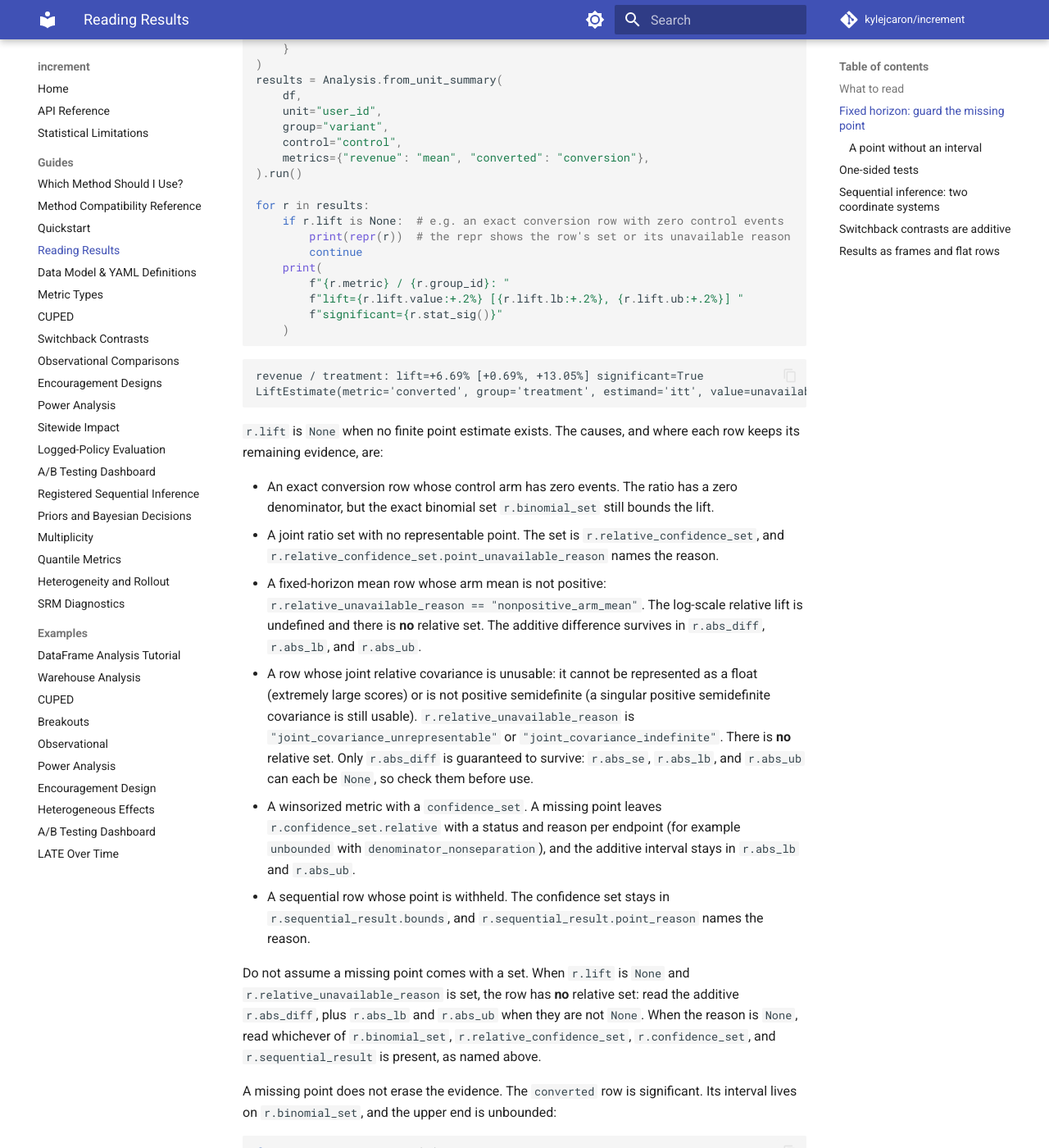
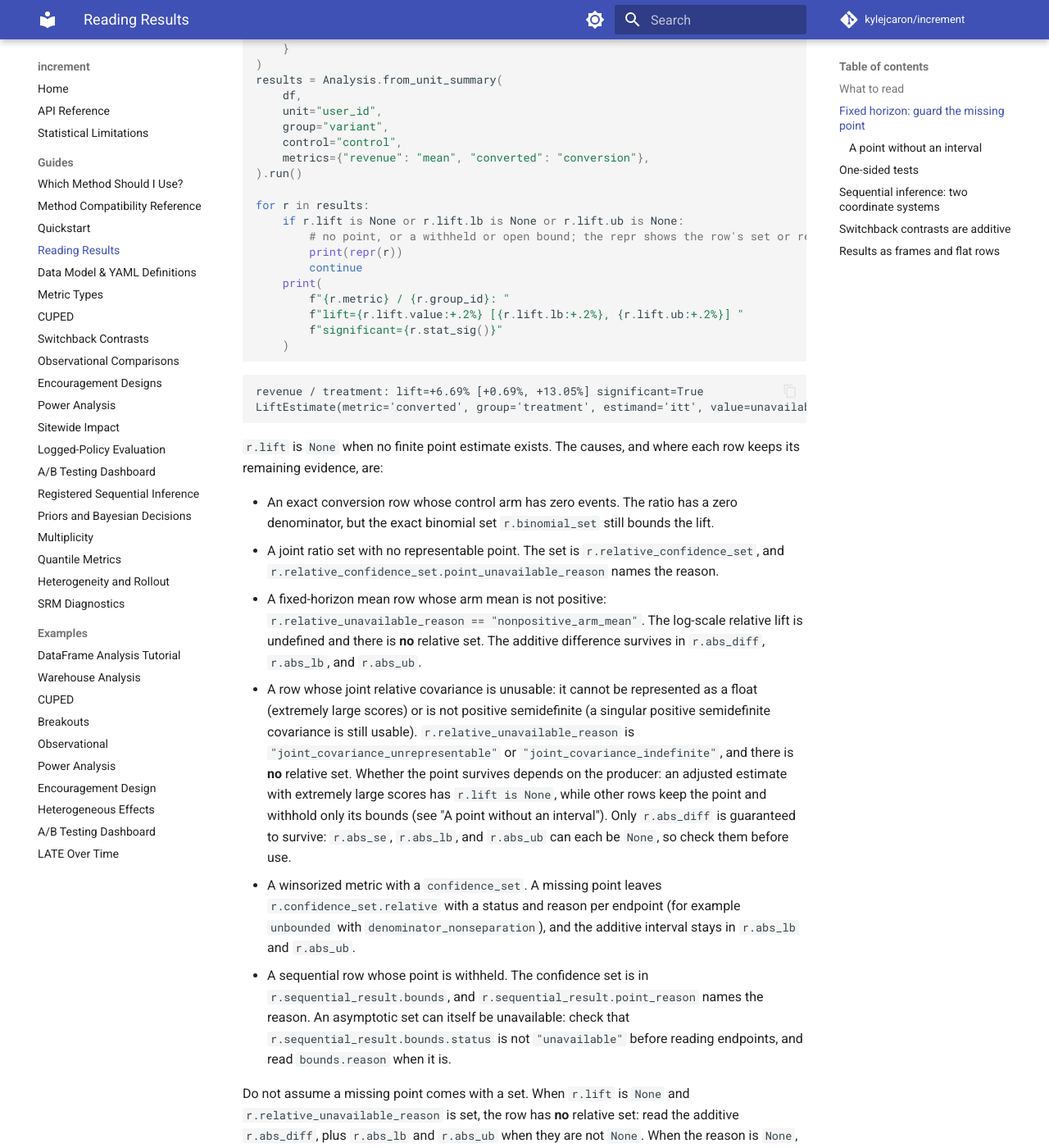
Before and after one commit to kylejcaron/increment, an MkDocs documentation site: the page built from docs/guides/reading-results.md, in a window 1280 px wide and 1400 px high, scrolled down 1962 px. Shown: the whole window at 82% size. Built offline with MkDocs 1.6.1 and Material for MkDocs 9.7.7, drawn with Linux system fonts in a browser that asks for light colours; comment, search, counter and statistics services are not loaded; some of the changed text lies outside the part shown.

Commit message:
docs: qualify selected one-sided mean intervals, covariance point survival, unavailable sequential bounds, and guard withheld bounds in the reading-results loop

````diff
--- a/docs/guides/reading-results.md
+++ b/docs/guides/reading-results.md
@@ -67,8 +67,9 @@ results = Analysis.from_unit_summary(
 ).run()
 
 for r in results:
-    if r.lift is None:  # e.g. an exact conversion row with zero control events
-        print(repr(r))  # the repr shows the row's set or its unavailable reason
+    if r.lift is None or r.lift.lb is None or r.lift.ub is None:
+        # no point, or a withheld or open bound; the repr shows the row's set or reason
+        print(repr(r))
         continue
     print(
         f"{r.metric} / {r.group_id}: "
@@ -99,16 +100,21 @@ each row keeps its remaining evidence, are:
   a float (extremely large scores) or is not positive semidefinite (a singular
   positive semidefinite covariance is still usable).
   `r.relative_unavailable_reason` is `"joint_covariance_unrepresentable"` or
-  `"joint_covariance_indefinite"`. There is **no** relative set. Only
-  `r.abs_diff` is guaranteed to survive: `r.abs_se`, `r.abs_lb`, and `r.abs_ub`
-  can each be `None`, so check them before use.
+  `"joint_covariance_indefinite"`, and there is **no** relative set. Whether the
+  point survives depends on the producer: an adjusted estimate with extremely large
+  scores has `r.lift is None`, while other rows keep the point and withhold
+  only its bounds (see "A point without an interval"). Only `r.abs_diff` is
+  guaranteed to survive: `r.abs_se`, `r.abs_lb`, and `r.abs_ub` can each be
+  `None`, so check them before use.
 - A winsorized metric with a `confidence_set`. A missing point leaves
   `r.confidence_set.relative` with a status and reason per endpoint (for
   example `unbounded` with `denominator_nonseparation`), and the additive
   interval stays in `r.abs_lb` and `r.abs_ub`.
-- A sequential row whose point is withheld. The confidence set stays in
+- A sequential row whose point is withheld. The confidence set is in
   `r.sequential_result.bounds`, and `r.sequential_result.point_reason` names the
-  reason.
+  reason. An asymptotic set can itself be unavailable: check that
+  `r.sequential_result.bounds.status` is not `"unavailable"` before reading
+  endpoints, and read `bounds.reason` when it is.
 
 Do not assume a missing point comes with a set. When `r.lift` is `None` and
 `r.relative_unavailable_reason` is set, the row has **no** relative set: read
@@ -237,7 +243,10 @@ assert flat.abs_diff == 1.0  # the additive difference is still reported
 ```
 
 Check `lb` and `ub` against `None`, or read `r.relative_unavailable_reason`
-first, before formatting them.
+first, before formatting them. A row with `relative_unavailable_reason` set to
+`"joint_covariance_unrepresentable"` or `"joint_covariance_indefinite"` and a
+finite point is the same case: its bounds are `None`, so the loop above prints
+its `repr`.
 
 ## One-sided tests
 
@@ -271,9 +280,12 @@ assert lift.excludes(0.0) and directional.stat_sig()
 
 `excludes()` reads only the finite side of an open interval. A one-sided test
 spends all of `alpha` on its single tail, so its `level` is the central
-equivalent: `level=0.9` for the default `alpha=0.05`. Mean metrics test the same
-direction but return a closed interval at that level, so read `open_side`
-instead of assuming it is set.
+equivalent: `level=0.9` for the default `alpha=0.05`. An ordinary fixed-horizon
+mean row tests the same direction but returns a closed interval at that level.
+A secondary row selected into the discovery family is the exception: its
+interval is selection-adjusted, so it keeps its open side at a different
+`level` (for example `open_side == "upper"` at `level=0.975`). Read
+`open_side` instead of assuming it is set.
 
 ## Sequential inference: two coordinate systems
 
````
